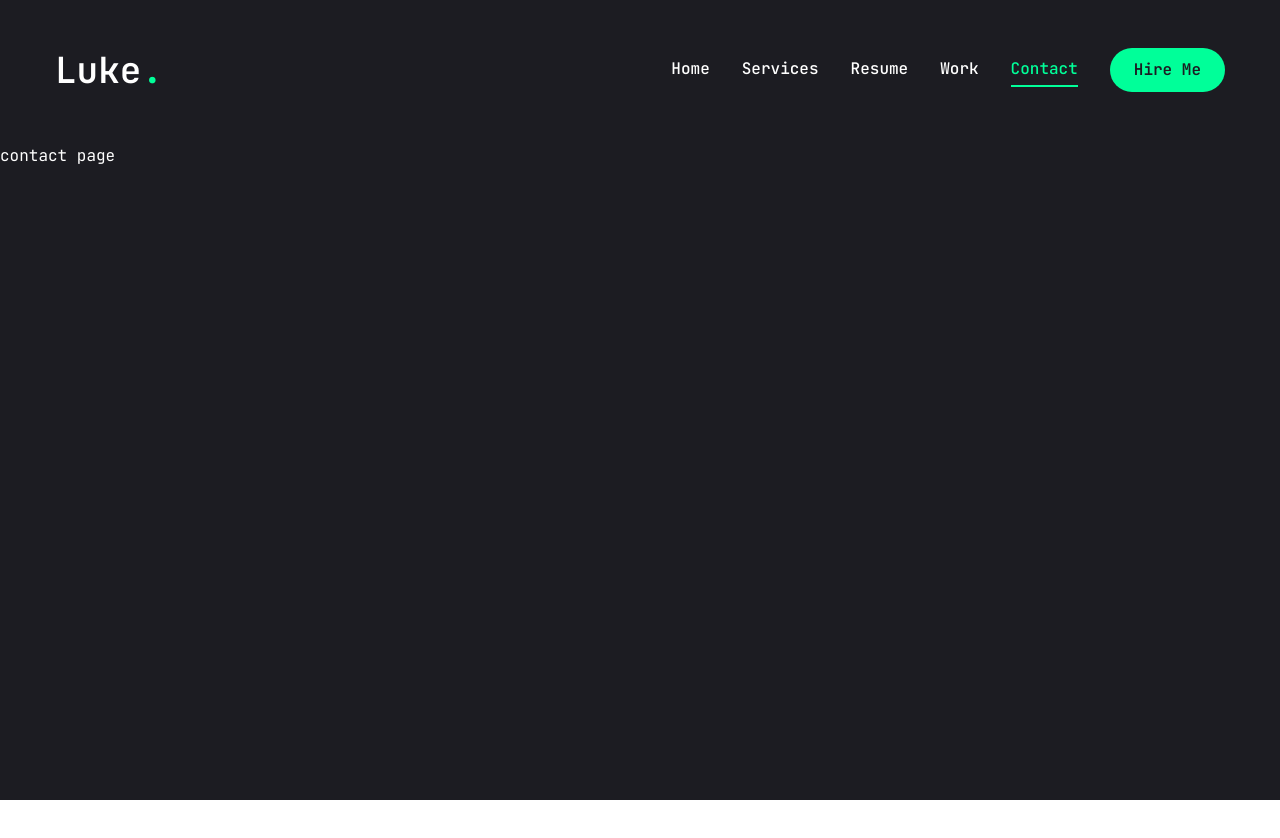
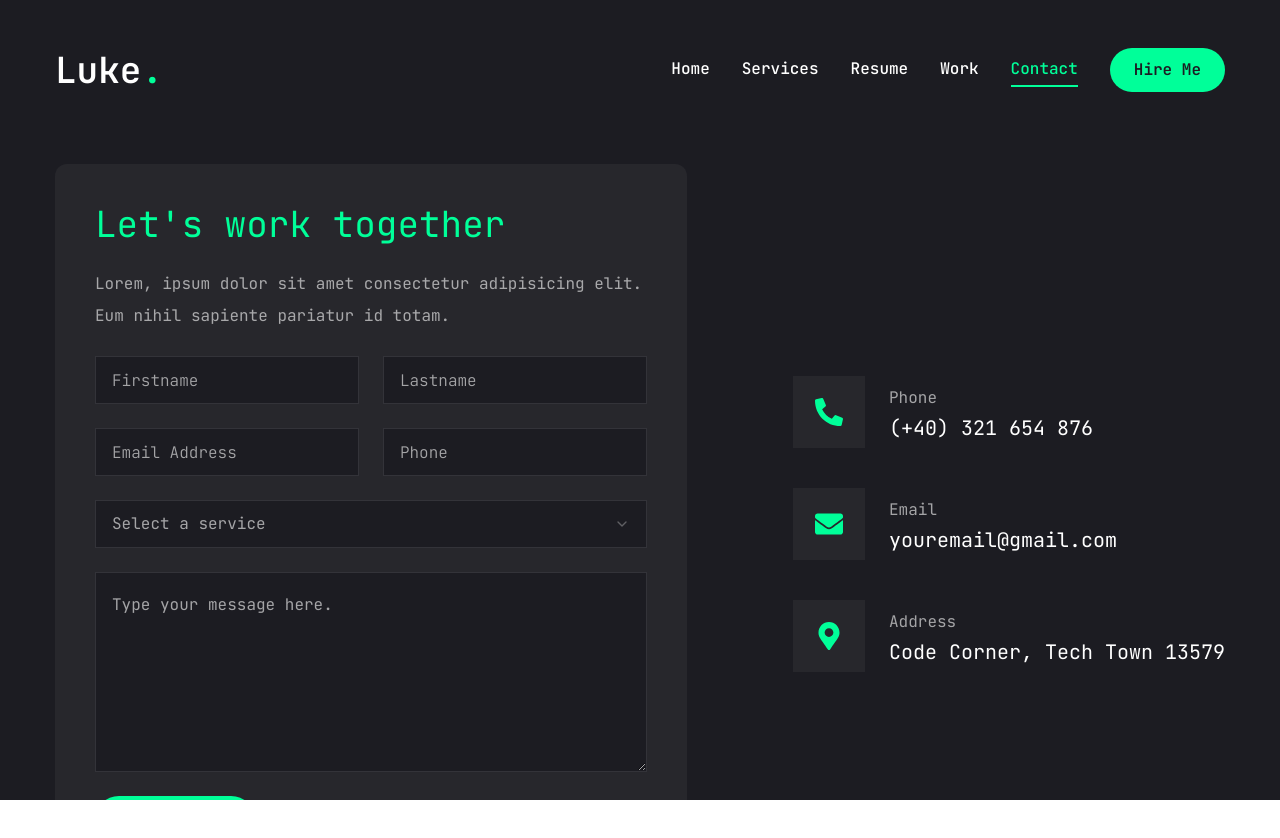
Before and after one commit to nabi-noor/portfolio-clone, a Next.js app: page /contact in a window 1280 px wide. Shown: the top 838 px of the page. Before the commit the page ends 800 px from the top, so only its background shows below. Built offline with nearby package versions, Linux system fonts and the light colour scheme.

Commit message:
changes made

```diff
--- a/app/contact/page.jsx
+++ b/app/contact/page.jsx
@@ -1,5 +1,91 @@
+"use client";
+
+import { Button } from "@/components/ui/button";
+import { Input } from "@/components/ui/input";
+import { Textarea } from "@/components/ui/textarea";
+import { Select, SelectContent, SelectGroup, SelectItem, SelectLabel, SelectTrigger, SelectValue } from "@/components/ui/select";
+import { FaPhoneAlt, FaEnvelope, FaMapMarkerAlt } from "react-icons/fa";
+
+const info = [
+    {
+        icon: <FaPhoneAlt />,
+        title: "Phone",
+        description: "(+40) 321 654 876",
+    },
+    {
+        icon: <FaEnvelope />,
+        title: "Email",
+        description: "youremail@gmail.com",
+    },
+    {
+        icon: <FaMapMarkerAlt />,
+        title: "Address",
+        description: "Code Corner, Tech Town 13579",
+    },
+]
+
+import { motion } from "framer-motion";
+
 const Contact = () => {
-    return <div>contact page</div>;
+    return (
+        <motion.section initial={{ opacity: 0 }} animate={{ opacity: 1, transition: { delay: 2.4, duration: 0.4, ease: "easeIn" } }} className="py-6">
+            <div className="container mx-auto">
+                <div className="flex flex-col xl:flex-row gap-[30px]">
+                    {/* form */}
+                    <div className="xl:w-[54%] order-2 xl:order-none">
+                        <form className="flex flex-col gap-6 p-10 bg-[#27272c] rounded-xl">
+                            <h3 className="text-4xl text-accent">Let's work together</h3>
+                            <p className="text-white/60">Lorem, ipsum dolor sit amet consectetur adipisicing elit. Eum nihil sapiente pariatur id totam.</p>
+                            {/* input */}
+                            <div className="grid grid-cols-1 md:grid-cols-2 gap-6">
+                                <Input type="firstname" placeholder="Firstname" />
+                                <Input type="lastname" placeholder="Lastname" />
+                                <Input type="email" placeholder="Email Address" />
+                                <Input type="phone" placeholder="Phone " />
+                            </div>
+                            {/* select */}
+                            <Select>
+                                <SelectTrigger className="w-full">
+                                    <SelectValue placeholder="Select a service" />
+                                    <SelectContent>
+                                        <SelectGroup>
+                                            <SelectLabel>Select a service</SelectLabel>
+                                            <SelectItem value="est">Web Development</SelectItem>
+                                            <SelectItem value="cst">UI/UX Design</SelectItem>
+                                            <SelectItem value="mst">Logo Design</SelectItem>
+                                        </SelectGroup>
+                                    </SelectContent>
+                                </SelectTrigger>
+                            </Select>
+                            {/* textarea */}
+                            <Textarea className="h-[200px]" placeholder="Type your message here."
+                            />
+                            {/* button */}
+                            <Button size="md" className="max-w-40">Send Message</Button>
+                        </form>
+                    </div>
+                    {/* info */}
+                    <div className="flex-1 flex items-center xl:justify-end order-1 xl:order-none mb-8 xl:mb-0">
+                        <ul className="flex flex-col gap-10">
+                            {info.map((item, index) => {
+                                return (
+                                    <li key={index} className="flex items-center gap-6">
+                                        <div className="w-[52px] h-[52px] xl:w-[72px] xl:h-[72px] bg-[#27272c] text-accent rounded-md flex items-center justify-center">
+                                            <div className="text-[28px]">{item.icon}</div>
+                                        </div>
+                                        <div className="flex-1">
+                                            <p className="text-white/60">{item.title}</p>
+                                            <h3 className="text-xl">{item.description}</h3>
+                                        </div>
+                                    </li>
+                                );
+                            })}
+                        </ul>
+                    </div>
+                </div>
+            </div>
+        </motion.section>
+    );
 };
 
 export default Contact;
--- a/components/ui/input.jsx
+++ b/components/ui/input.jsx
@@ -7,7 +7,7 @@
     (<input
       type={type}
       className={cn(
-        "flex h-10 w-full rounded-md border border-slate-200 bg-white px-3 py-2 text-sm ring-offset-white file:border-0 file:bg-transparent file:text-sm file:font-medium placeholder:text-slate-500 focus-visible:outline-none focus-visible:ring-2 focus-visible:ring-slate-950 focus-visible:ring-offset-2 disabled:cursor-not-allowed disabled:opacity-50 dark:border-slate-800 dark:bg-slate-950 dark:ring-offset-slate-950 dark:placeholder:text-slate-400 dark:focus-visible:ring-slate-300",
+        "flex h-[48px] rounded-md border border-white/10 focus:border-accent font-light bg-primary px-4 py-5 text-base placeholder:text-white/60 outline-none",
         className
       )}
       ref={ref}
--- a/components/ui/select.jsx
+++ b/components/ui/select.jsx
@@ -16,7 +16,7 @@
   <SelectPrimitive.Trigger
     ref={ref}
     className={cn(
-      "flex h-10 w-full items-center justify-between rounded-md border border-slate-200 bg-white px-3 py-2 text-sm ring-offset-white placeholder:text-slate-500 focus:outline-none focus:ring-2 focus:ring-slate-950 focus:ring-offset-2 disabled:cursor-not-allowed disabled:opacity-50 [&>span]:line-clamp-1 dark:border-slate-800 dark:bg-slate-950 dark:ring-offset-slate-950 dark:placeholder:text-slate-400 dark:focus:ring-slate-300",
+      "flex h-[48px] w-full items-center justify-between rounded-md border border-white/10 bg-primary px-4 py-5 text-base text-white/60 placeholder:text-white/10 focus:border-accent outline-none",
       className
     )}
     {...props}>
@@ -54,9 +54,9 @@
     <SelectPrimitive.Content
       ref={ref}
       className={cn(
-        "relative z-50 max-h-96 min-w-[8rem] overflow-hidden rounded-md border border-slate-200 bg-white text-slate-950 shadow-md data-[state=open]:animate-in data-[state=closed]:animate-out data-[state=closed]:fade-out-0 data-[state=open]:fade-in-0 data-[state=closed]:zoom-out-95 data-[state=open]:zoom-in-95 data-[side=bottom]:slide-in-from-top-2 data-[side=left]:slide-in-from-right-2 data-[side=right]:slide-in-from-left-2 data-[side=top]:slide-in-from-bottom-2 dark:border-slate-800 dark:bg-slate-950 dark:text-slate-50",
+        "relative z-50 max-h-96 min-w-[8rem] overflow-hidden rounded-md border border-white/10 bg-primary text-white shadow-md data-[state=open]:animate-in data-[state=closed]:animate-out data-[state=closed]:fade-out-0 data-[state=open]:fade-in-0 data-[state=closed]:zoom-out-95 data-[state=open]:zoom-in-95 data-[side=bottom]:slide-in-from-top-2 data-[side=left]:slide-in-from-right-2 data-[side=right]:slide-in-from-left-2 data-[side=top]:slide-in-from-bottom-2 dark:border-slate-800 dark:bg-slate-950 dark:text-slate-50",
         position === "popper" &&
-          "data-[side=bottom]:translate-y-1 data-[side=left]:-translate-x-1 data-[side=right]:translate-x-1 data-[side=top]:-translate-y-1",
+        "data-[side=bottom]:translate-y-1 data-[side=left]:-translate-x-1 data-[side=right]:translate-x-1 data-[side=top]:-translate-y-1",
         className
       )}
       position={position}
@@ -85,7 +85,7 @@
   <SelectPrimitive.Item
     ref={ref}
     className={cn(
-      "relative flex w-full cursor-default select-none items-center rounded-sm py-1.5 pl-8 pr-2 text-sm outline-none focus:bg-slate-100 focus:text-slate-900 data-[disabled]:pointer-events-none data-[disabled]:opacity-50 dark:focus:bg-slate-800 dark:focus:text-slate-50",
+      "relative flex w-full cursor-default select-none items-center rounded-sm py-1.5 pl-8 pr-2 text-sm outline-none focus:bg-accent focus:text-primary data-[disabled]:pointer-events-none data-[disabled]:opacity-50 dark:focus:bg-slate-800 dark:focus:text-slate-50",
       className
     )}
     {...props}>
--- a/components/ui/textarea.jsx
+++ b/components/ui/textarea.jsx
@@ -6,7 +6,7 @@
   return (
     (<textarea
       className={cn(
-        "flex min-h-[80px] w-full rounded-md border border-slate-200 bg-white px-3 py-2 text-sm ring-offset-white placeholder:text-slate-500 focus-visible:outline-none focus-visible:ring-2 focus-visible:ring-slate-950 focus-visible:ring-offset-2 disabled:cursor-not-allowed disabled:opacity-50 dark:border-slate-800 dark:bg-slate-950 dark:ring-offset-slate-950 dark:placeholder:text-slate-400 dark:focus-visible:ring-slate-300",
+        "flex min-h-[80px] w-full rounded-md border border-white/10 bg-primary px-4 py-5 text-base placeholder:text-white/60 focus-visible:outline-none focus-visible:ring-1 focus-visible:ring-accent focus-visible:ring-offset-0 disabled:opacity-50",
         className
       )}
       ref={ref}
```
